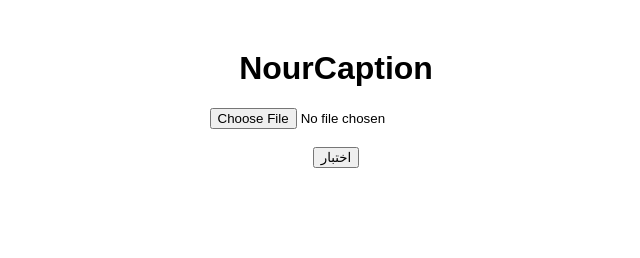
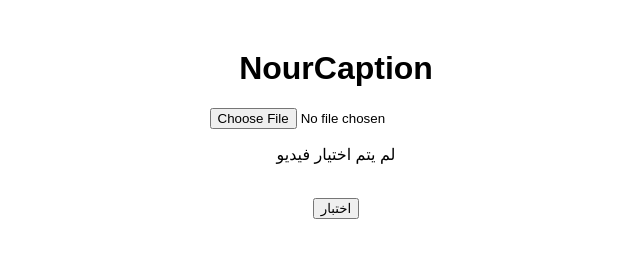
Before and after one commit to NWSakina/NourCaption, a plain HTML site: page index.html in a window 1280 px wide. Shown: the whole page, without its empty margins (304-944 px from the left). Drawn offline with Linux system fonts and the light colour scheme.

Commit message:
Update file name display for video input

```diff
--- a/index.html
+++ b/index.html
@@ -11,7 +11,9 @@
 
   <input id="videoInput" type="file" accept="video/*">
 
-  <br><br>
+  <p id="fileName">لم يتم اختيار فيديو</p>
+
+  <br>
 
   <button onclick="testApp()">
     اختبار
```
